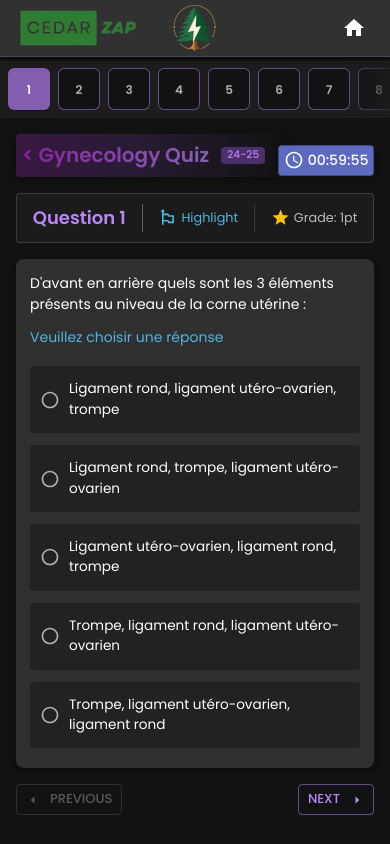
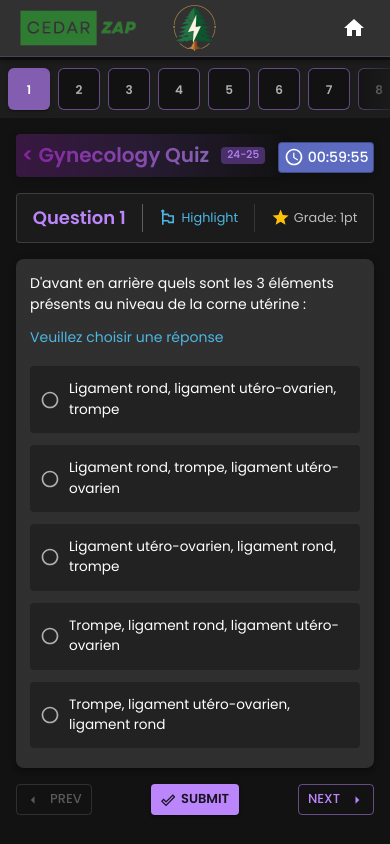
Before and after one commit to jmsazz00/cedar-zap, a React (Vite) app: page / in a window 390 px wide. Built offline with nearby package versions, Linux system fonts and the light colour scheme.

Commit message:
Adding submit btn on mobiles

```diff
--- a/src/components/FinishTestButton.tsx
+++ b/src/components/FinishTestButton.tsx
@@ -1,30 +1,39 @@
-import { Box, Button } from "@mui/material";
+import { Box, Button, useMediaQuery, useTheme } from "@mui/material";
 import DoneOutlineIcon from "@mui/icons-material/DoneOutline";
 
 interface FinishTestButtonProps {
   onFinish: () => void;
-  label?: string;
+  disabled: boolean;
+  contained?: boolean;
 }
 
 const FinishTestButton = ({
   onFinish,
-  label = "Submit",
+  disabled,
+  contained = false,
 }: FinishTestButtonProps) => {
+  const theme = useTheme();
+  const isMobile = useMediaQuery(theme.breakpoints.down("md"));
+
   return (
     <Box display="flex" justifyContent="center">
       <Button
-        variant="outlined"
+        variant={contained ? "contained" : "outlined"}
+        disabled={disabled}
         onClick={onFinish}
+        size={isMobile ? "small" : "large"}
         sx={{
-          width: { md: "66.67%" },
           fontWeight: "bold",
           color: "primary",
         }}
       >
         <DoneOutlineIcon
-          sx={{ mr: { xs: 0.75, lg: 1.25 }, fontSize: "1rem" }}
+          sx={{
+            mr: { xs: 0.75, lg: 1.25 },
+            fontSize: { xs: ".9rem", md: "1rem" },
+          }}
         />
-        {label}
+        Submit
       </Button>
     </Box>
   );
--- a/src/components/Pagination.tsx
+++ b/src/components/Pagination.tsx
@@ -2,13 +2,21 @@ import React, { useEffect, useRef } from "react";
 import { Button, Box, useMediaQuery, useTheme } from "@mui/material";
 import { useQuizStore } from "../store/QuizStore";
 import { ArrowLeft, ArrowRight } from "@mui/icons-material";
+import FinishTestButton from "./FinishTestButton";
+import { useQuizContext } from "../context/QuizContext";
 
 interface PaginationProps {
   totalQuestions: number;
 }
 
 const Pagination: React.FC<PaginationProps> = ({ totalQuestions }) => {
-  const { currentQuestionIndex, setCurrentQuestionIndex } = useQuizStore();
+  const currentQuestionIndex = useQuizStore(
+    (state) => state.currentQuestionIndex
+  );
+  const setCurrentQuestionIndex = useQuizStore(
+    (state) => state.setCurrentQuestionIndex
+  );
+  const showAnswers = useQuizStore((state) => state.showAnswers);
 
   const lastPressTime = useRef(0);
 
@@ -44,6 +52,8 @@ const Pagination: React.FC<PaginationProps> = ({ totalQuestions }) => {
   const theme = useTheme();
   const isMobile = useMediaQuery(theme.breakpoints.down("md"));
 
+  const { finishTest } = useQuizContext();
+
   return (
     <Box
       sx={{
@@ -58,8 +68,15 @@ const Pagination: React.FC<PaginationProps> = ({ totalQuestions }) => {
         startIcon={<ArrowLeft />}
         size={isMobile ? "small" : "medium"}
       >
-        Previous
+        Prev
       </Button>
+      {!showAnswers && (
+        <FinishTestButton
+          onFinish={finishTest}
+          disabled={!isMobile && currentQuestionIndex !== totalQuestions - 1}
+          contained={true}
+        />
+      )}
       <Button
         variant="outlined"
         disabled={currentQuestionIndex === totalQuestions - 1}
--- a/src/components/QuizTimer.tsx
+++ b/src/components/QuizTimer.tsx
@@ -73,7 +73,7 @@ const QuizTimer = ({ duration, onTimeUp }: QuizTimerProps) => {
       <Box
         sx={{
           position: "fixed",
-          top: { xs: "145px", sm: "150px", md: "87px" },
+          top: { xs: "142px", sm: "150px", md: "87px" },
           right: { xs: "16px", sm: "23px" },
           backgroundColor: timeLeft <= 30 ? "error.dark" : mainColor,
           color: "#fff",
```
